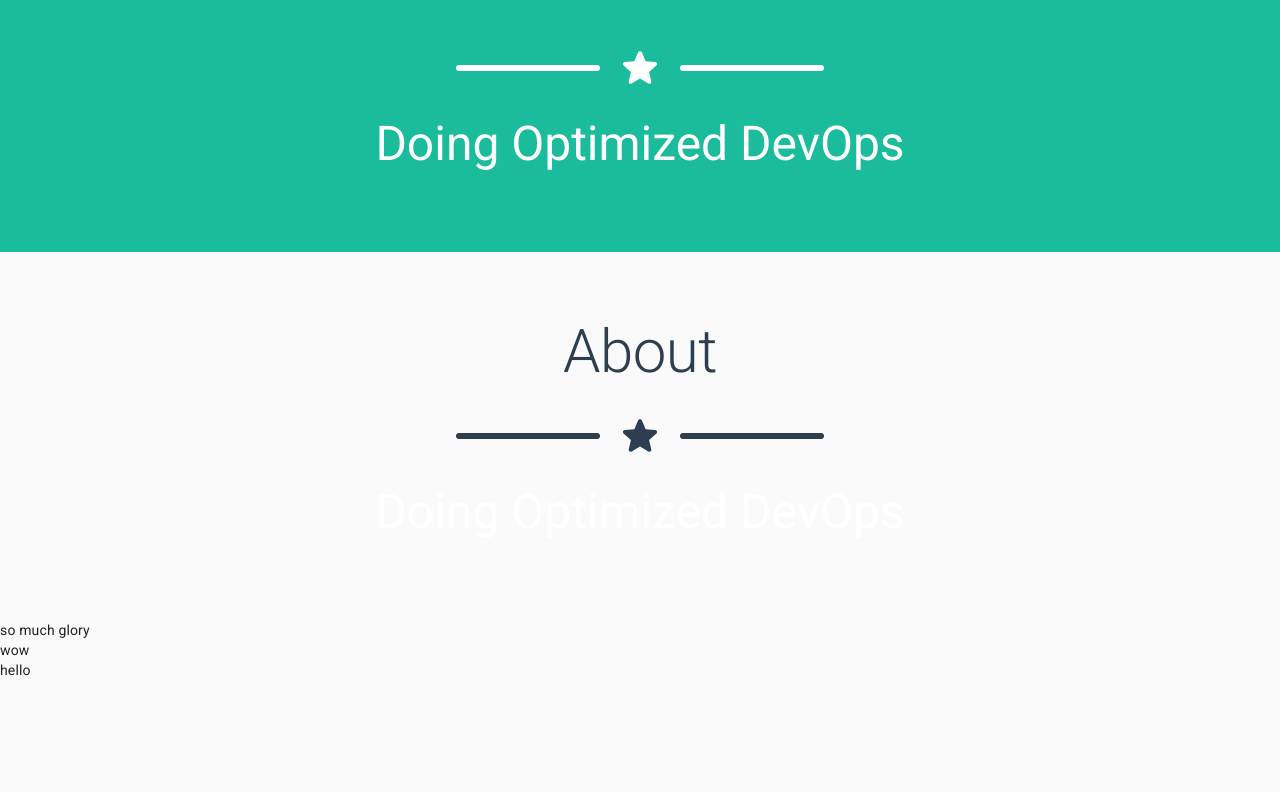
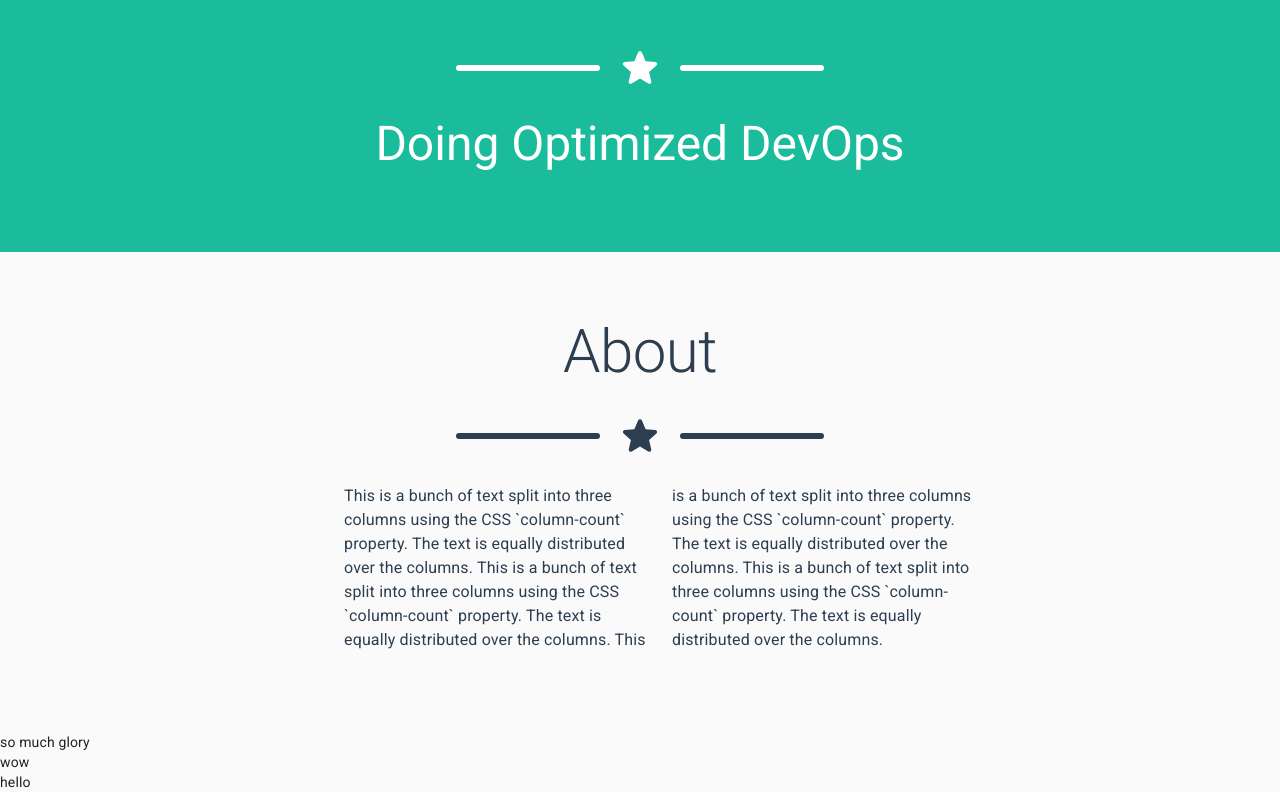
Before and after one commit to fraunhofer-iem/dodo-web, a React (Create React App) app: page / in a window 1280 px wide. Shown: the part 572-1364 px from the top of the page. Before the commit the page ends 1252 px from the top, so only its background shows below. Built offline with nearby package versions, Linux system fonts and the light colour scheme.

Commit message:
created multi column text setup for about section

```diff
--- a/src/components/about/About.tsx
+++ b/src/components/about/About.tsx
@@ -18,10 +18,9 @@ const useStyles = makeStyles((theme: Theme) =>
       paddingTop: "4rem",
     },
     box: {
-      display: "flex",
-      justifyContent: "center",
-      alignItems: "center",
-      width: "100%",
+      marginLeft: "3rem",
+      columnCount: 2,
+      width: "40rem",
     },
   })
 );
@@ -34,8 +33,16 @@ const About = () => {
         About
       </Typography>
       <StarDivider color={PossibleColors.PRIMARY} />
-      <Typography variant="h3" color="textPrimary">
-        Doing Optimized DevOps
+      <Typography className={classes.box} variant="body1" color="textSecondary">
+        This is a bunch of text split into three columns using the CSS
+        `column-count` property. The text is equally distributed over the
+        columns. This is a bunch of text split into three columns using the CSS
+        `column-count` property. The text is equally distributed over the
+        columns. This is a bunch of text split into three columns using the CSS
+        `column-count` property. The text is equally distributed over the
+        columns. This is a bunch of text split into three columns using the CSS
+        `column-count` property. The text is equally distributed over the
+        columns.
       </Typography>
     </div>
   );
```
